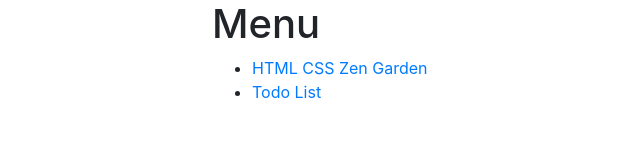
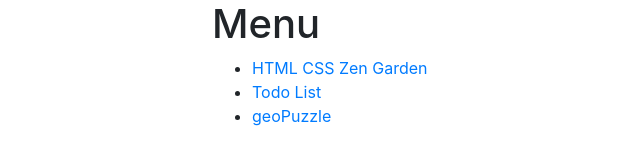
Before and after one commit to Kitoooo/StudentWebsite, a plain HTML site: page index.html in a window 1280 px wide. Shown: the whole page, without its empty margins (44-684 px from the left). Drawn offline with nearby package versions, Linux system fonts and the light colour scheme.

Commit message:
added link to goePuzzle in index

```diff
--- a/index.html
+++ b/index.html
@@ -21,6 +21,7 @@
       <ul>
         <li><a href="html_css/index.html">HTML CSS Zen Garden</a></li>
         <li><a href="todo_list/index.html">Todo List</a></li>
+        <li><a href="geoPuzzle/index.html">geoPuzzle</a></li>
       </ul>
     </div>
   </body>
```
